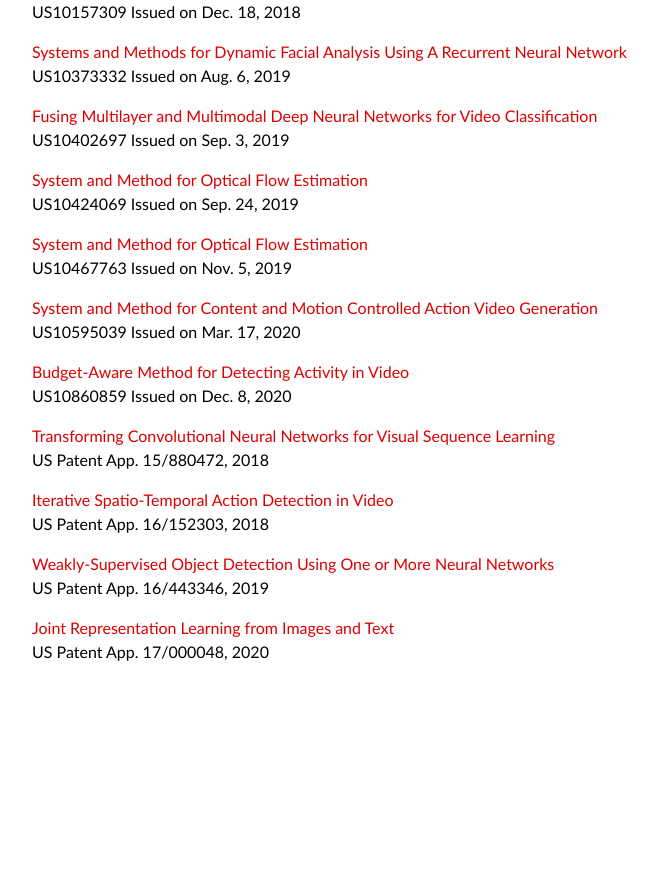
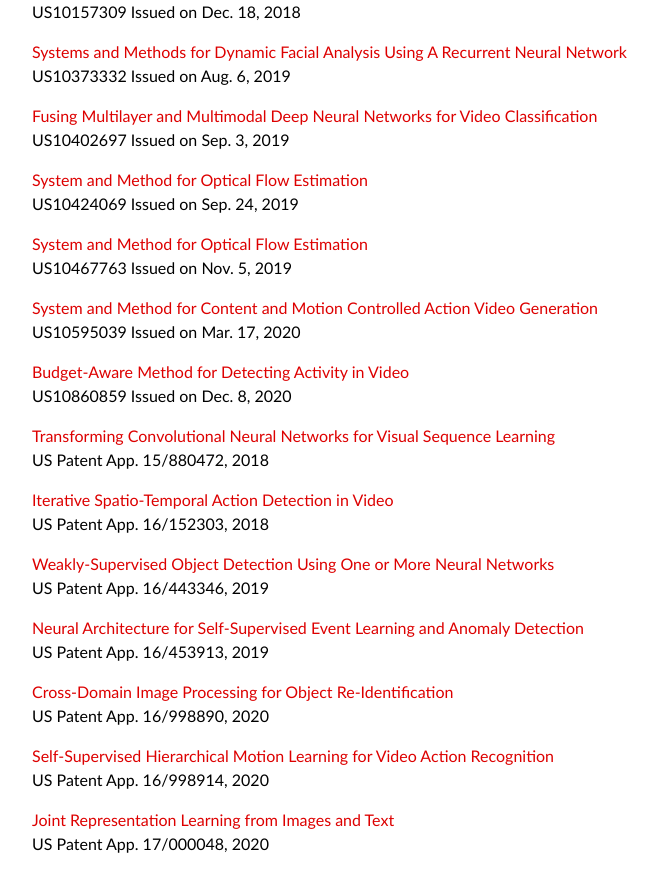
Before and after one commit to xiaodongyang/xiaodongyang.github.io, a Jekyll site: the page built from publications/index.md, in a window 1280 px wide and 900 px high, scrolled down 5450 px. Shown: the top 892 px of the window, without its empty margins (263-921 px from the left). Built offline with Jekyll 4.4.1, drawn with Linux system fonts in a browser that asks for light colours; some web fonts are replaced; before the commit the page ends 6158 px from its top, so only the background shows below that.

Commit message:
Update index.md

```diff
--- a/publications/index.md
+++ b/publications/index.md
@@ -268,5 +268,14 @@ US Patent App. 16/152303, 2018
 [Weakly-Supervised Object Detection Using One or More Neural Networks](/publications/papers/16-443346.pdf)
 US Patent App. 16/443346, 2019
 
+[Neural Architecture for Self-Supervised Event Learning and Anomaly Detection](/publications/papers/16-453913.pdf)
+US Patent App. 16/453913, 2019
+
+[Cross-Domain Image Processing for Object Re-Identification](/publications/papers/16-998890.pdf)
+US Patent App. 16/998890, 2020
+
+[Self-Supervised Hierarchical Motion Learning for Video Action Recognition](/publications/papers/16-998914.pdf)
+US Patent App. 16/998914, 2020
+
 [Joint Representation Learning from Images and Text](/publications/papers/17-000048.pdf)
 US Patent App. 17/000048, 2020
```
